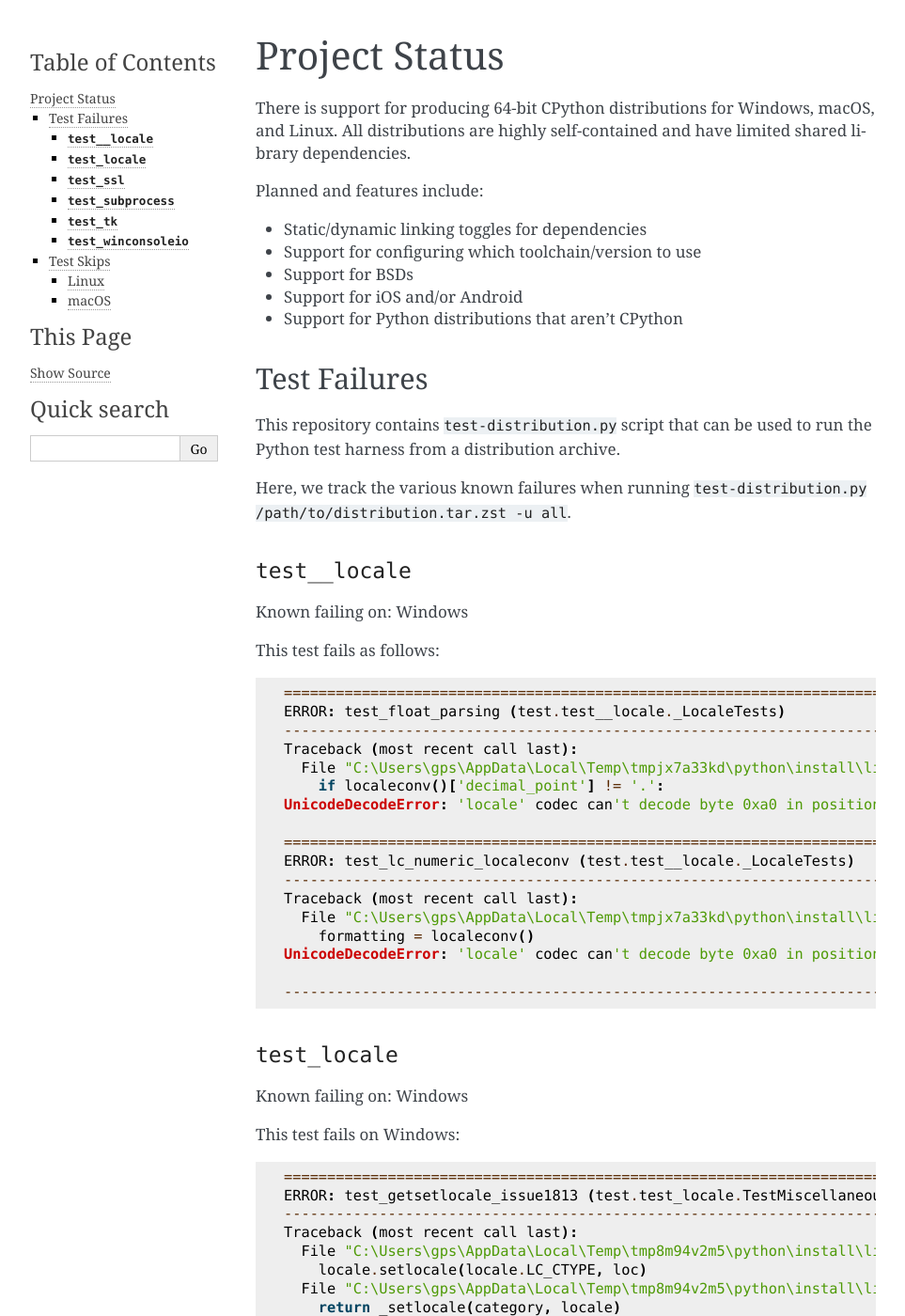
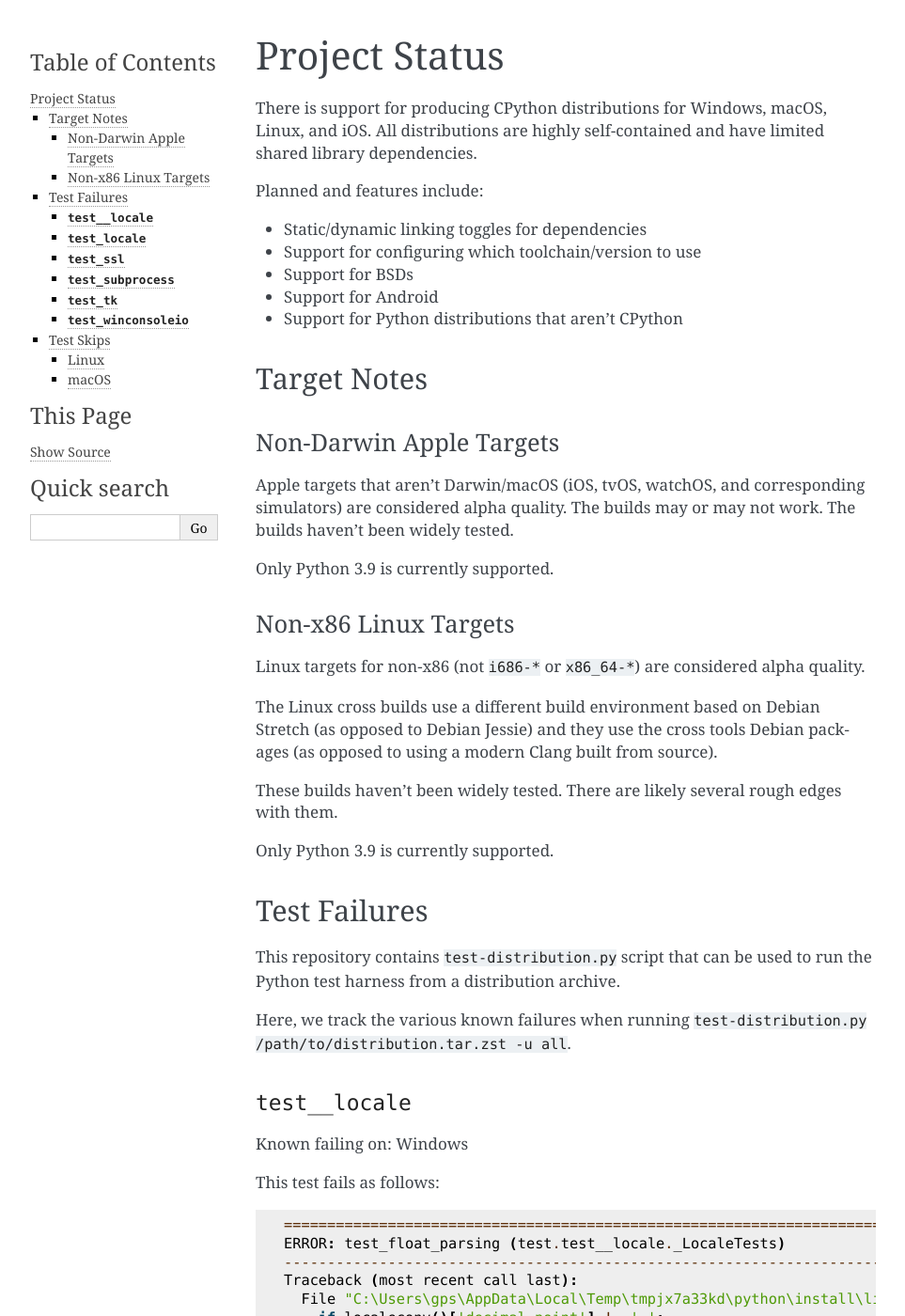
Before and after one commit to indygreg/python-build-standalone, a Sphinx documentation site: the page built from docs/status.rst, in a window 1280 px wide and 1400 px high. Shown: the whole window at 94% size, without its empty margins (148-1111 px from the left). Built offline with Sphinx 7.4.7, drawn with Linux system fonts in a browser that asks for light colours.

Commit message:
docs: update documentation for newly supported targets
Lets get some docs in place about the new Apple and Linux cross
targets that we've recently supported.

```diff
--- a/docs/running.rst
+++ b/docs/running.rst
@@ -60,7 +60,7 @@ The following shared libraries are referenced:
 * libc.so.6
 * ld-linux-x86-64.so.2
 
-The minimum glibc version required is 2.19. This should make binaries
+The minimum glibc version required is 2.17. This should make binaries
 compatible with the following Linux distributions:
 
 * Fedora 21+
--- a/docs/status.rst
+++ b/docs/status.rst
@@ -4,8 +4,8 @@
 Project Status
 ==============
 
-There is support for producing 64-bit CPython distributions for Windows,
-macOS, and Linux. All distributions are highly self-contained and have
+There is support for producing CPython distributions for Windows,
+macOS, Linux, and iOS. All distributions are highly self-contained and have
 limited shared library dependencies.
 
 Planned and features include:
@@ -13,8 +13,35 @@ Planned and features include:
 * Static/dynamic linking toggles for dependencies
 * Support for configuring which toolchain/version to use
 * Support for BSDs
-* Support for iOS and/or Android
+* Support for Android
 * Support for Python distributions that aren't CPython
+
+Target Notes
+============
+
+Non-Darwin Apple Targets
+------------------------
+
+Apple targets that aren't Darwin/macOS (iOS, tvOS, watchOS, and corresponding
+simulators) are considered alpha quality. The builds may or may not work. The
+builds haven't been widely tested.
+
+Only Python 3.9 is currently supported.
+
+Non-x86 Linux Targets
+---------------------
+
+Linux targets for non-x86 (not ``i686-*`` or ``x86_64-*``) are considered alpha
+quality.
+
+The Linux cross builds use a different build environment based on Debian
+Stretch (as opposed to Debian Jessie) and they use the cross tools Debian
+packages (as opposed to using a modern Clang built from source).
+
+These builds haven't been widely tested. There are likely several rough
+edges with them.
+
+Only Python 3.9 is currently supported.
 
 Test Failures
 =============
```
Also changed, not shown: docs/building.rst (+9 -0 lines).
